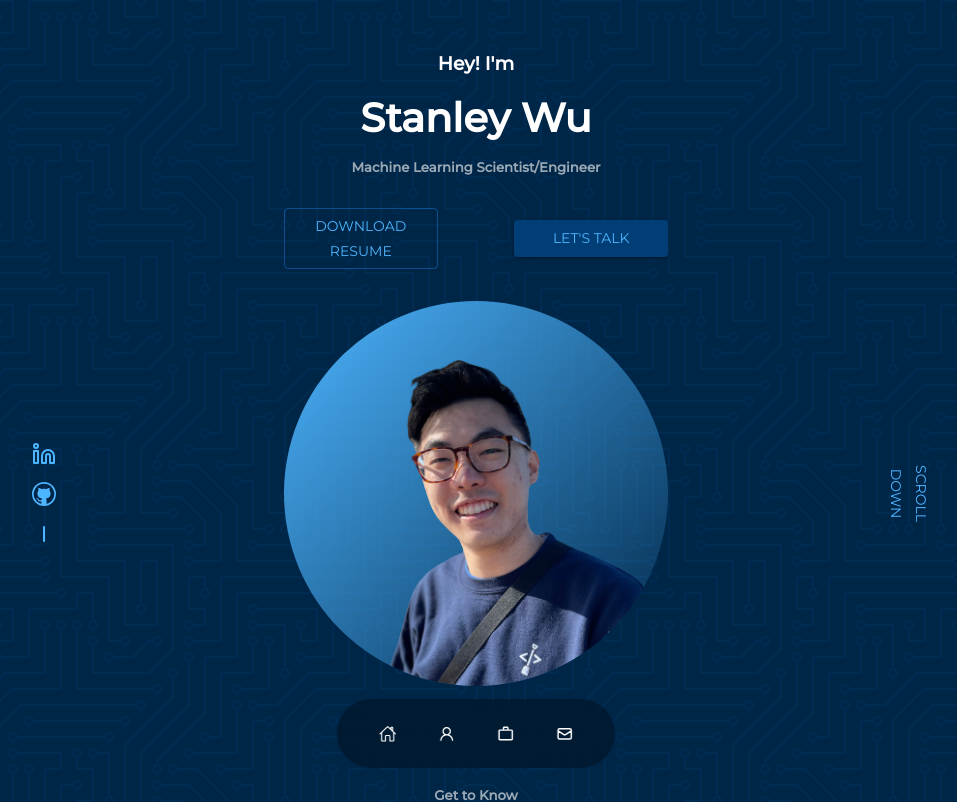
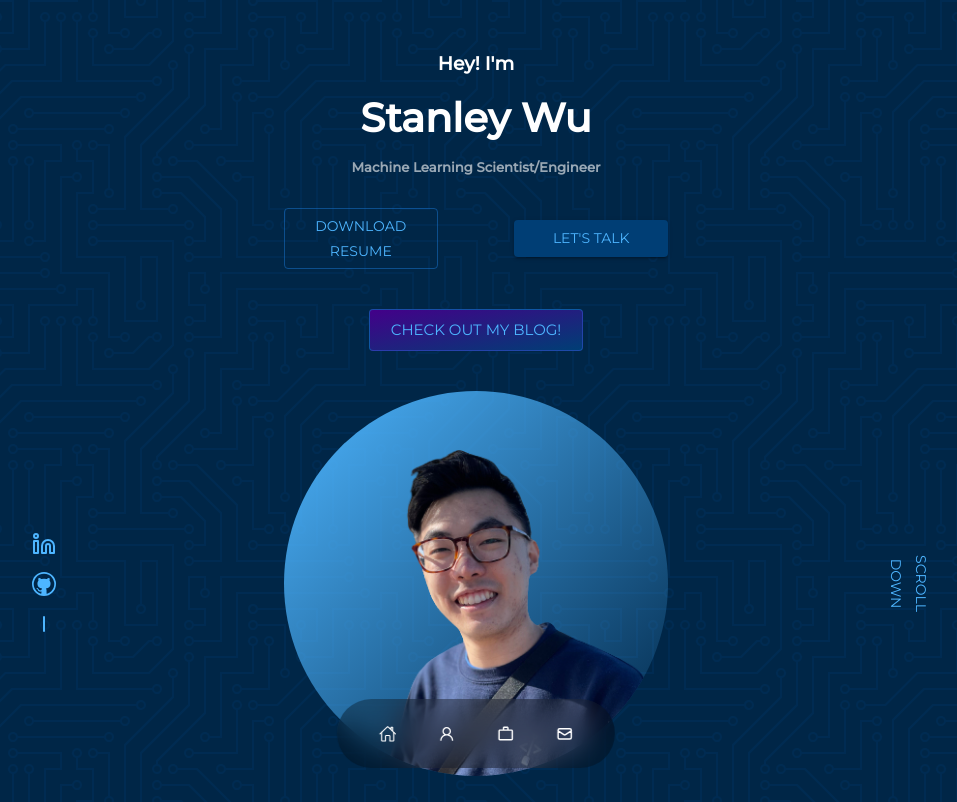
Before and after one commit to stanleykywu/stanley-portfolio-website, a React (Create React App) app: page / in a window 1280 px wide. Shown: the top 802 px of the page, without its empty margins (164-1121 px from the left). Built offline with nearby package versions, Linux system fonts and the light colour scheme; what raw.macro would draw is missing.

Commit message:
Link to blog

```diff
--- a/src/pages/home/header/Header.jsx
+++ b/src/pages/home/header/Header.jsx
@@ -1,7 +1,7 @@
 import React from 'react'
 import HeaderSocials from './HeaderSocials'
 import CTA from './CTA'
-import { Container } from '@mui/material'
+import { Button, Container } from '@mui/material'
 
 const Header = () => {
   return (
@@ -11,6 +11,20 @@ const Header = () => {
         <h1 style={{ marginTop: 0, marginBottom: 10, fontSize: 40 }}>Stanley Wu</h1>
         <h5 className="text__light">Machine Learning Scientist/Engineer</h5>
         <CTA />
+        <Button
+          size='large'
+          variant="outlined"
+          href={'./blogs'}
+          sx={{
+            marginTop: 5,
+            marginBottom: 1,
+            color: '#4db5ff',
+            background: 'linear-gradient(to right bottom, #430089, #003e75)'
+          }}
+          className={"white__hover"}
+        >
+          Check Out My Blog!
+        </Button>
         <HeaderSocials />
       </div>
     </Container>
```
